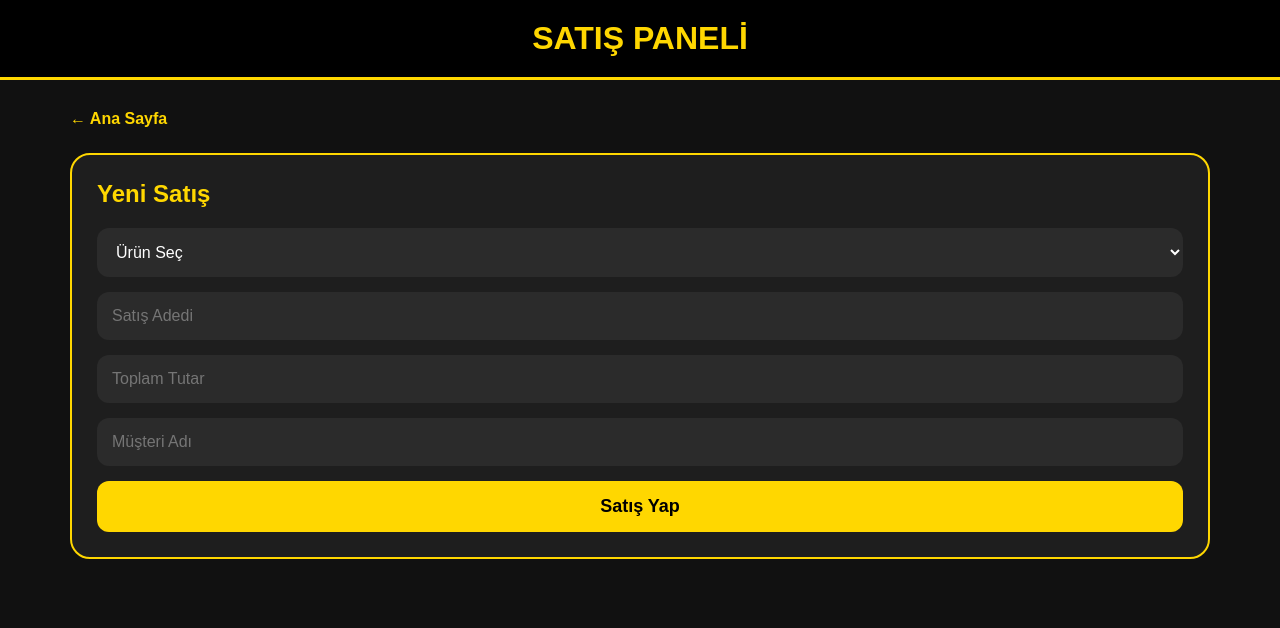
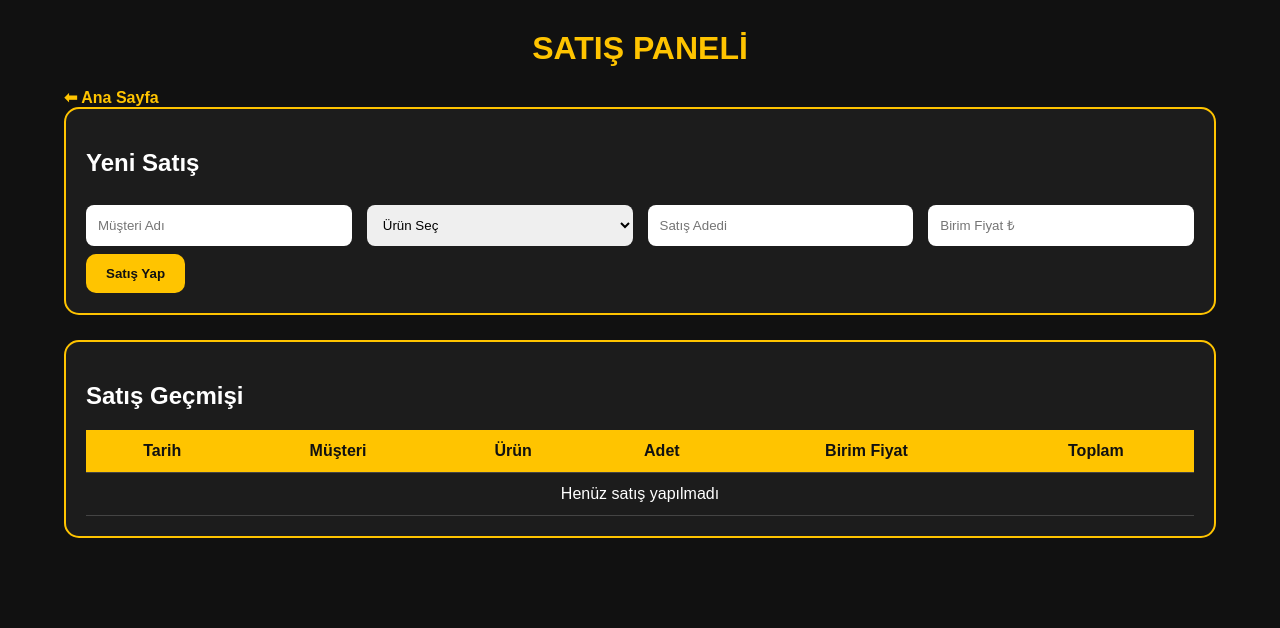
Before and after one commit to alicandvc38-netizen/vizyon-stok, a Flask app: page /satis in a window 1280 px wide. Shown: the top 628 px of the page. Run offline with Flask 3, Linux system fonts and the light colour scheme; data that the repository does not hold is empty.

Commit message:
Update satis.html

```diff
--- a/templates/satis.html
+++ b/templates/satis.html
@@ -2,178 +2,82 @@
 <html lang="tr">
 <head>
     <meta charset="UTF-8">
-<meta name="viewport" content="width=device-width, initial-scale=1.0">
-<title>Satış Paneli</title>
-
+    <title>Satış - Vizyon Stok</title>
     <style>
-
-*{
-    margin:0;
-    padding:0;
-    box-sizing:border-box;
-}
-
-body{
-    background:#111;
-    color:white;
-    font-family:Arial, sans-serif;
-}
-
-.header{
-    background:black;
-    padding:20px;
-    border-bottom:3px solid gold;
-    text-align:center;
-}
-
-.header h1{
-    color:gold;
-}
-
-.container{
-    max-width:1200px;
-    margin:auto;
-    padding:30px;
-}
-
-.top{
-    margin-bottom:25px;
-}
-
-.top a{
-    color:gold;
-    text-decoration:none;
-    font-weight:bold;
-}
-
-.form-box{
-    background:#1e1e1e;
-    border:2px solid gold;
-    border-radius:20px;
-    padding:25px;
-    margin-bottom:40px;
-}
-
-.form-box h2{
-    color:gold;
-    margin-bottom:20px;
-}
-
-select,input{
-    width:100%;
-    padding:15px;
-    margin-bottom:15px;
-    border:none;
-    border-radius:12px;
-    background:#2b2b2b;
-    color:white;
-    font-size:16px;
-}
-
-button{
-    width:100%;
-    padding:15px;
-    background:gold;
-    color:black;
-    border:none;
-    border-radius:12px;
-    font-size:18px;
-    font-weight:bold;
-    cursor:pointer;
-}
-
-button:hover{
-    background:#ffcc00;
-}
-
-.liste{
-    display:grid;
-    grid-template-columns:repeat(auto-fit,minmax(300px,1fr));
-    gap:25px;
-}
-
-.kart{
-    background:#1e1e1e;
-    border:2px solid gold;
-    border-radius:20px;
-    padding:20px;
-}
-
-.kart h3{
-    color:gold;
-    margin-bottom:15px;
-}
-
-.kart p{
-    margin-bottom:10px;
-}
-
+        body { margin:0; font-family:Arial; background:#111; color:white; }
+        .container { width:90%; margin:30px auto; }
+        h1 { text-align:center; color:#ffc400; }
+        a { color:#ffc400; text-decoration:none; font-weight:bold; }
+        .card { background:#1c1c1c; border:2px solid #ffc400; border-radius:15px; padding:20px; margin-bottom:25px; }
+        input, select { width:100%; padding:12px; margin:8px 0; border-radius:8px; border:none; box-sizing:border-box; }
+        button { background:#ffc400; color:#111; padding:12px 20px; border:none; border-radius:10px; font-weight:bold; cursor:pointer; }
+        .grid { display:grid; grid-template-columns:repeat(4,1fr); gap:15px; }
+        table { width:100%; border-collapse:collapse; background:#1c1c1c; margin-top:15px; }
+        th, td { padding:12px; border-bottom:1px solid #444; text-align:center; }
+        th { background:#ffc400; color:#111; }
+        @media(max-width:900px){ .grid{grid-template-columns:1fr;} }
     </style>
-
 </head>
-
 <body>
-
-<div class="header">
-<h1>SATIŞ PANELİ</h1>
-</div>
 
 <div class="container">
 
-<div class="top">
-<a href="/">← Ana Sayfa</a>
-</div>
+    <h1>SATIŞ PANELİ</h1>
+    <a href="/">⬅ Ana Sayfa</a>
 
-<div class="form-box">
-
+    <div class="card">
         <h2>Yeni Satış</h2>
 
-<form method="POST" action="/satis_ekle">
+        <form method="POST">
+            <div class="grid">
+                <input type="text" name="musteri" placeholder="Müşteri Adı" required>
 
                 <select name="urun_id" required>
-
                     <option value="">Ürün Seç</option>
-
-{% for u in urunler %}
-
-<option value="{{ u['id'] }}">
-{{ u['urun_adi'] }} | Stok: {{ u['stok'] }}
-</option>
-
+                    {% for urun in urunler %}
+                    <option value="{{ urun.id }}">{{ urun.ad }} - Stok: {{ urun.stok }}</option>
                     {% endfor %}
-
                 </select>
 
                 <input type="number" name="adet" placeholder="Satış Adedi" required>
-
-<input type="number" step="0.01" name="fiyat" placeholder="Toplam Tutar" required>
-
-<input type="text" name="musteri" placeholder="Müşteri Adı" required>
+                <input type="number" step="0.01" name="fiyat" placeholder="Birim Fiyat ₺" required>
+            </div>
 
             <button type="submit">Satış Yap</button>
-
         </form>
-
     </div>
 
-<div class="liste">
+    <div class="card">
+        <h2>Satış Geçmişi</h2>
 
+        <table>
+            <thead>
+                <tr>
+                    <th>Tarih</th>
+                    <th>Müşteri</th>
+                    <th>Ürün</th>
+                    <th>Adet</th>
+                    <th>Birim Fiyat</th>
+                    <th>Toplam</th>
+                </tr>
+            </thead>
+            <tbody>
                 {% for s in satislar %}
-
-<div class="kart">
-
-<h3>{{ s['urun_adi'] }}</h3>
-
-<p><b>Müşteri:</b> {{ s['musteri'] }}</p>
-
-<p><b>Adet:</b> {{ s['adet'] }}</p>
-
-<p><b>Tutar:</b> {{ s['tutar'] }} TL</p>
-
-</div>
-
+                <tr>
+                    <td>{{ s.tarih }}</td>
+                    <td>{{ s.musteri }}</td>
+                    <td>{{ s.urun_ad }}</td>
+                    <td>{{ s.adet }}</td>
+                    <td>{{ s.fiyat }} ₺</td>
+                    <td>{{ s.toplam }} ₺</td>
+                </tr>
+                {% else %}
+                <tr>
+                    <td colspan="6">Henüz satış yapılmadı</td>
+                </tr>
                 {% endfor %}
-
+            </tbody>
+        </table>
     </div>
 
 </div>
```
Lines whose indentation alone changed are shown as unchanged.
